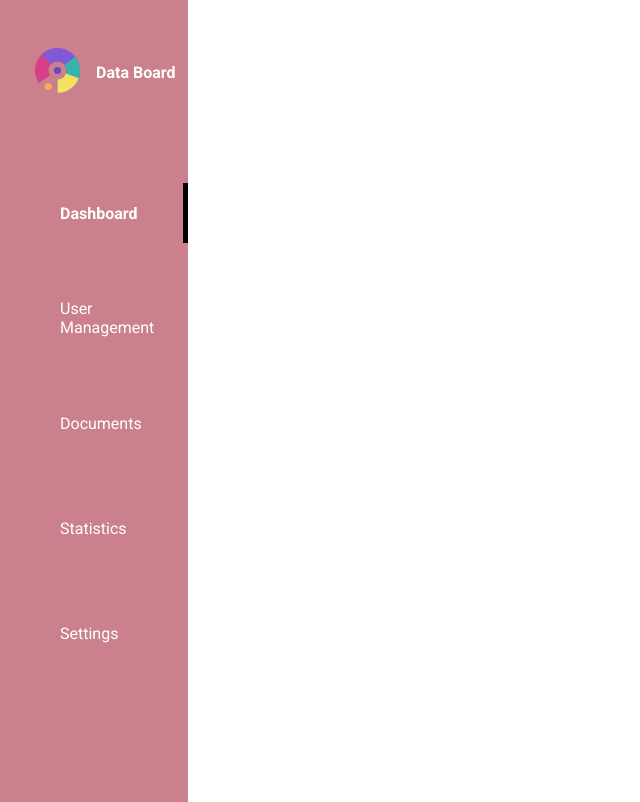
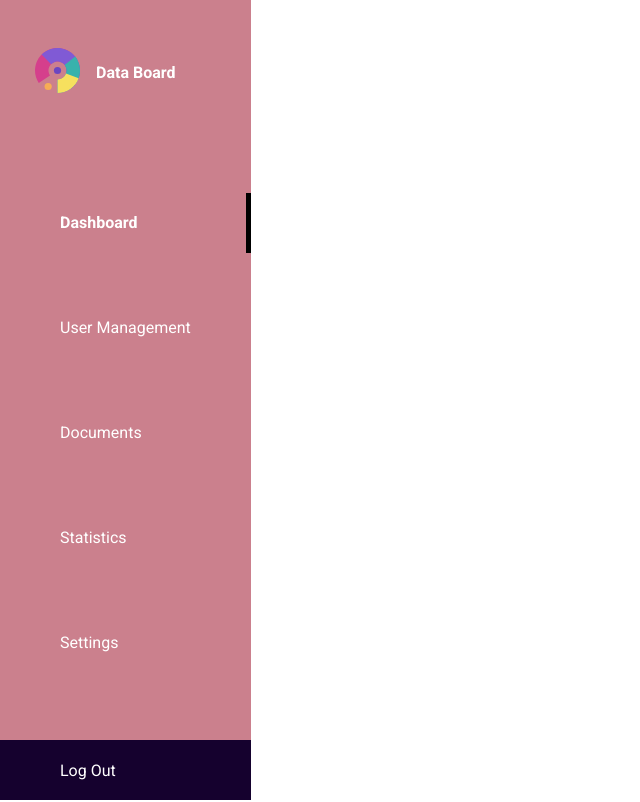
Before and after one commit to AbdurrahmanSogbesan/data-board, a Vue app: page / in a window 1280 px wide. Shown: the top 802 px of the page, without its empty margins (0-640 px from the left). Built offline with nearby package versions, Linux system fonts and the light colour scheme.

Commit message:
style:minor changes

```diff
--- a/src/App.vue
+++ b/src/App.vue
@@ -1,10 +1,9 @@
 <template>
   <div id="app">
-    <div class="row">
-      <div class="col-2">
+    <div class="d-flex">
       <SideBar />
-      </div>
-      <div class="col-10"></div>
+      <!-- Replace below div with the header component here -->
+      <div class="app-header"></div>
     </div>
   </div>
 </template>
@@ -15,8 +14,8 @@ import SideBar from "./components/SideBar.vue";
   export default {
     name: "App",
     components: {
-    SideBar
-  }
+      SideBar,
+    },
   };
 </script>
 
--- a/src/components/SideBar.vue
+++ b/src/components/SideBar.vue
@@ -1,16 +1,12 @@
 <template>
-  <div class="sidebar-grid">
-    <div class="sidebar">
-      <div class="sidebar-items">
+  <div class="sidebar-container">
     <div class="sidebar-title">
       <Logo />
-          <span class="bold-text ml-3">Data Board</span>
+      <span class="ml-3">Data Board</span>
     </div>
     <SideBarItems />
-      </div>
-    </div>
     <div class="log-out">
-      <div>Log Out</div>
+      Log Out
     </div>
   </div>
 </template>
@@ -22,46 +18,44 @@ import SideBarItems from "./SideBarItems";
   export default {
     components: {
       Logo,
-    SideBarItems
-  }
+      SideBarItems,
+    },
   };
 </script>
 
 <style lang="scss" scoped>
-.sidebar-grid {
+  .sidebar-container {
     background: #cb808d;
-  height: 1024px;
     display: flex;
     flex-direction: column;
     justify-content: space-between;
-  width: 100%;
-}
-
-.sidebar {
-  padding-top: 48px;
+    position: fixed;
+    top: 0;
+    bottom: 0;
+    left: 0;
   }
 
   .sidebar-title {
+    padding-top: 48px;
     display: flex;
     flex-direction: row;
     align-items: center;
     margin-left: 35px;
-}
-
-.bold-text {
+    span {
       font-weight: bold;
-  font-size: 16px;
       line-height: 19px;
       color: #ffffff;
+    }
   }
 
   .log-out {
     background: #15012e;
-  width: 100%;
     color: #ffffff;
     height: 60px;
     align-items: center;
     display: flex;
     padding-left: 60px;
+    position: relative;
+    bottom: 0;
   }
 </style>
--- a/src/components/SideBarItem.vue
+++ b/src/components/SideBarItem.vue
@@ -1,5 +1,5 @@
 <template>
-  <div class="sidebar-item" :class="{ bold: link.isActive }">
+  <div class="sidebar-item" :class="{ active: link.isActive }">
     {{ link.text }}
   </div>
 </template>
@@ -8,17 +8,15 @@
   export default {
     props: {
       link: {
-      type: Object
+        type: Object,
       },
-    components: {}
-  }
+      components: {},
+    },
   };
 </script>
 
 <style lang="scss" scoped>
   .sidebar-item {
-  font-weight: normal;
-  font-size: 16px;
     line-height: 19px;
     color: #ffffff;
     display: flex;
@@ -26,9 +24,10 @@ export default {
     width: 100%;
     height: 60px;
     margin-bottom: 45px;
+    padding: 0 60px;
   }
 
-.sidebar-item.bold {
+  .sidebar-item.active {
     font-weight: bold;
     border-right: 5px solid black;
   }
--- a/src/components/SideBarItems.vue
+++ b/src/components/SideBarItems.vue
@@ -19,25 +19,24 @@ export default {
           { text: "User Management", isActive: false },
           { text: "Documents", isActive: false },
           { text: "Statistics", isActive: false },
-        { text: "Settings", isActive: false }
-      ]
+          { text: "Settings", isActive: false },
+        ],
       };
     },
     components: {
-    SideBarItem
+      SideBarItem,
     },
     props: {
       hasline: {
         type: Boolean,
-      default: false
-    }
-  }
+        default: false,
+      },
+    },
   };
 </script>
 
 <style lang="scss" scoped>
   .sidebar-items {
-  margin-top: 86px;
-  margin-left: 60px;
+    margin-top: 73px;
   }
 </style>
```
Also changed, not shown: 1 other file (tests, documents, lock files or other folders). Lines whose indentation alone changed are shown as unchanged.
